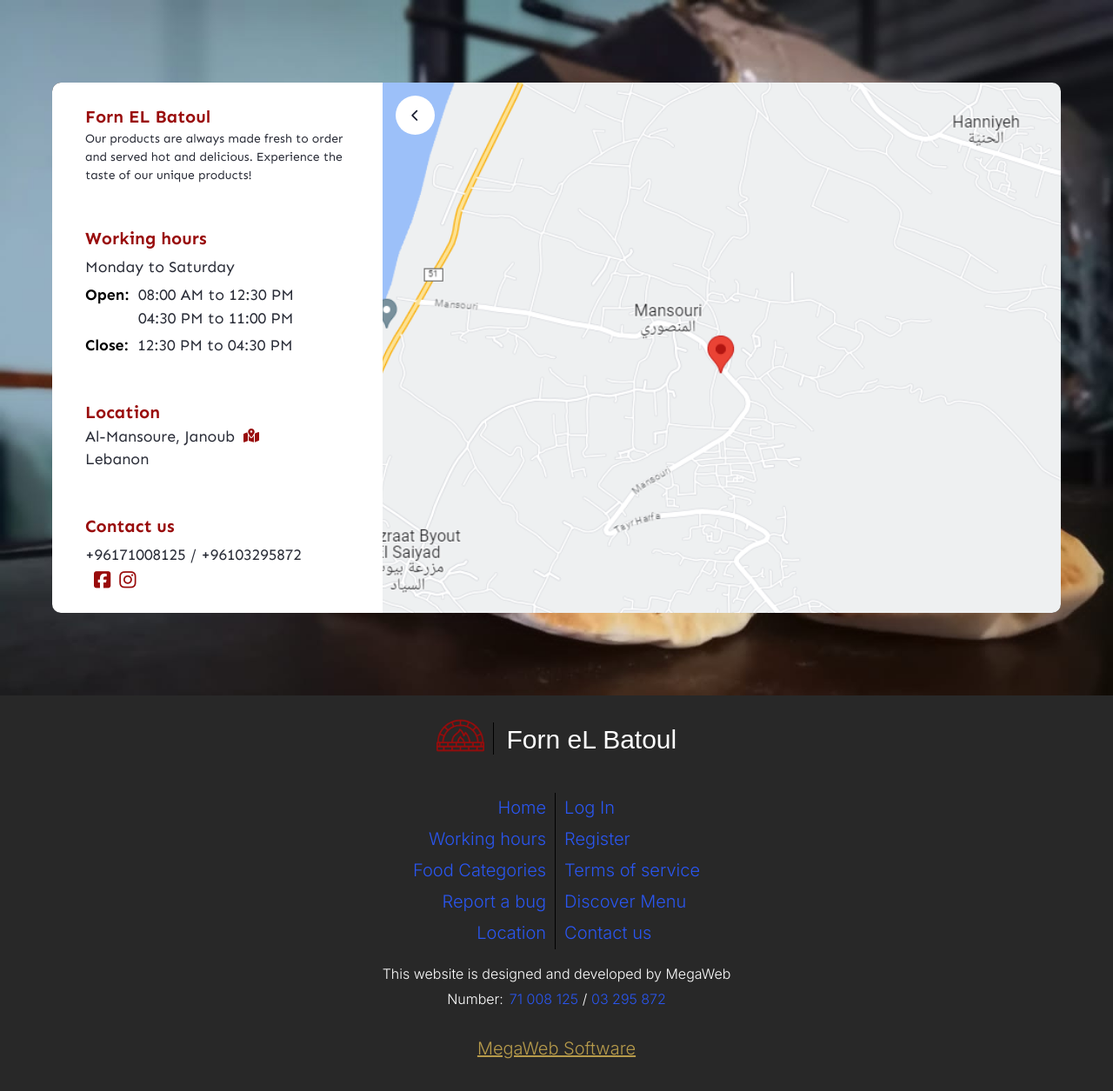
After one commit to karimammar135/forn_el_batoul, a Django app: page /contact_us in a window 1280 px wide. The commit adds this page. Shown: the whole page at 87% size. Run offline with Django 4.2, Linux system fonts and the light colour scheme; style sheets or scripts are compiled from the project's sources; some libraries are stand-ins or nearby versions.

Commit message:
add contact us page

```diff
--- /dev/null
+++ b/forn_el_batoul/static/forn_el_batoul/contact_us.css
@@ -0,0 +1,177 @@
+@import url("https://fonts.googleapis.com/css2?family=Sen:wght@400;700&display=swap");
+.body_container {
+  min-height: 100vh;
+  background-image: url("/static/forn_el_batoul/media/main-forn.jpeg");
+  background-size: cover;
+  background-repeat: no-repeat;
+  margin: 0;
+  /* flexbox */
+  display: flex;
+  justify-content: center;
+  align-items: center;
+}
+
+.main_container {
+  width: 100%;
+  max-width: 1160px;
+  height: 100%;
+  margin: 20px 10px 20px 10px;
+  border-radius: 10px;
+  background-color: #000000;
+  /* flexbox */
+  display: flex;
+}
+@media (min-width: 1500px) {
+  .main_container {
+    max-width: 1400px;
+  }
+}
+
+/* Information container */
+.information_container {
+  height: 610px;
+  width: 380px;
+  background-color: #ffffff;
+  border-radius: 10px 0 0 10px;
+  /* flexbox */
+  display: flex;
+  justify-content: space-around;
+  align-items: center;
+  flex-direction: column;
+  /* Container */
+  /* title */
+  /* description */
+  /* working hours */
+  /* End of working hours */
+  /* Location */
+  /* Contact us */
+}
+.information_container .container_1, .information_container .working_hours, .information_container .location, .information_container .contact_us {
+  width: 80%;
+  /* flexbox */
+  display: flex;
+  flex-direction: column;
+}
+.information_container .title {
+  color: #990C0C;
+  font-size: 20px;
+  font-family: "Sen", sans-serif;
+  font-weight: 700;
+}
+.information_container .description {
+  color: #292C37;
+  font-size: 14px;
+  font-family: "Sen", sans-serif;
+  font-weight: 400;
+}
+.information_container .working_hours .days {
+  color: #292C37;
+  font-size: 17.8px;
+  font-family: "Sen", sans-serif;
+  font-weight: 400;
+  margin: 5px 0 5px 0;
+}
+.information_container .working_hours .head {
+  color: #000000;
+  font-size: 17.8px;
+  font-family: "Sen", sans-serif;
+  font-weight: 700;
+  margin-right: 10px;
+}
+.information_container .working_hours .time {
+  color: #292C37;
+  font-size: 17.8px;
+  font-family: "Sen", sans-serif;
+  font-weight: 400;
+}
+.information_container .working_hours .open {
+  margin-bottom: 5px;
+  /* flexbox */
+  display: flex;
+}
+.information_container .working_hours .open div {
+  /* flexbox */
+  display: flex;
+  flex-direction: column;
+}
+.information_container .working_hours .close {
+  /* flexbox */
+  display: flex;
+}
+.information_container .details {
+  color: #292C37;
+  font-size: 17.8px;
+  font-family: "Sen", sans-serif;
+  font-weight: 400;
+}
+.information_container .location div {
+  /* flexbox */
+  display: flex;
+}
+.information_container .location div i {
+  color: #990C0C;
+  padding-top: 4px;
+  margin-left: 10px;
+}
+.information_container .contact_us span {
+  margin: 0px 0 5px 0;
+}
+.information_container .contact_us .social_media {
+  /* flexbox */
+  display: flex;
+}
+.information_container .contact_us .social_media i {
+  color: #990C0C;
+  font-size: 22px;
+  margin-left: 10px;
+}
+
+/* Map container */
+.map_container {
+  flex-grow: 1;
+  height: 610px;
+  border-radius: 0 10px 10px 0;
+  background-image: url("/static/forn_el_batoul/media/location.png");
+  background-repeat: no-repeat;
+  background-size: cover;
+  background-position: center;
+  /* return to home page anchor tag */
+}
+.map_container .return_btn {
+  margin: 15px 0 0 15px;
+  height: 45px;
+  width: 45px;
+  background-color: #FFFFFF;
+  border-radius: 50px;
+  text-decoration: none;
+  transition: background-color 0.5s;
+  /* flexbox */
+  display: flex;
+  justify-content: center;
+  align-items: center;
+}
+.map_container .return_btn i {
+  color: #181C2E;
+  font-size: 14px;
+}
+.map_container .return_btn:hover {
+  background-color: #990C0C;
+}
+
+/* small screens */
+@media (max-width: 790px) {
+  .main_container {
+    flex-direction: column-reverse;
+  }
+  .map_container {
+    height: 355px;
+    border-radius: 10px 10px 0 0;
+  }
+  .information_container {
+    border-radius: 0 0 10px 10px;
+    width: 100%;
+  }
+  .information_container .container_1, .information_container .working_hours, .information_container .location, .information_container .contact_us {
+    width: 87%;
+  }
+}/*# sourceMappingURL=contact_us.css.map */
--- /dev/null
+++ b/forn_el_batoul/static/forn_el_batoul/contact_us.scss
@@ -0,0 +1,200 @@
+
+@import url('https://fonts.googleapis.com/css2?family=Sen:wght@400;700&display=swap');
+
+.body_container {
+    min-height: 100vh;
+    background-image: url('/static/forn_el_batoul/media/main-forn.jpeg');
+    background-size: cover;
+    background-repeat: no-repeat;
+    margin: 0;
+
+    /* flexbox */
+    display: flex;
+    justify-content: center;
+    align-items: center;
+}
+
+.main_container {
+    width: 100%;
+    max-width: 1160px;
+    @media (min-width: 1500px){
+        max-width: 1400px;
+    }
+    height: 100%;
+    margin: 20px 10px 20px 10px;
+    border-radius: 10px;
+    background-color: #000000;
+
+    /* flexbox */
+    display: flex;
+
+}
+
+/* Information container */
+.information_container {
+    height: 610px;
+    width: 380px;
+    background-color: #ffffff;
+    border-radius: 10px 0 0 10px;
+
+    /* flexbox */
+    display: flex;
+    justify-content: space-around;
+    align-items: center;
+    flex-direction: column;
+
+    /* Container */
+    .container_1, .working_hours, .location, .contact_us{
+        width: 80%;
+        /* flexbox */
+        display: flex;
+        flex-direction: column;
+
+    }
+
+    /* title */
+    .title {
+        color: #990C0C;
+        font-size: 20px;
+        font-family: 'Sen', sans-serif;
+        font-weight: 700;
+    }
+
+    /* description */
+    .description{
+        color: #292C37;
+        font-size: 14px;
+        font-family: 'Sen', sans-serif;
+        font-weight: 400;
+    }
+
+    /* working hours */
+    .working_hours {
+        .days {
+            color: #292C37;
+            font-size: 17.8px;
+            font-family: 'Sen', sans-serif;
+            font-weight: 400;
+            margin: 5px 0 5px 0;
+        }
+        .head {
+            color: #000000;
+            font-size: 17.8px;
+            font-family: 'Sen', sans-serif;
+            font-weight: 700;
+            margin-right: 10px;
+        }
+        .time {
+            color: #292C37;
+            font-size: 17.8px;
+            font-family: 'Sen', sans-serif;
+            font-weight: 400;
+        }
+        .open {
+            margin-bottom: 5px;
+            /* flexbox */
+            display: flex;
+            div {
+                /* flexbox */
+                display: flex;
+                flex-direction: column;
+            }
+        }
+        .close {
+            /* flexbox */
+            display: flex;
+        }
+    }
+    /* End of working hours */
+
+    .details {
+        color: #292C37;
+        font-size: 17.8px;
+        font-family: 'Sen', sans-serif;
+        font-weight: 400;
+    }
+
+    /* Location */
+    .location {
+        div {
+            /* flexbox */
+            display: flex;
+
+            i {
+                color: #990C0C;
+                padding-top: 4px;
+                margin-left: 10px;
+            }
+        }
+    }
+
+    /* Contact us */
+    .contact_us {
+        span{
+            margin: 0px 0 5px 0;
+        }
+        .social_media {
+            /* flexbox */
+            display: flex;
+
+            i {
+                color: #990C0C;
+                font-size: 22px;
+                margin-left: 10px;
+            }
+        }
+    }
+}
+
+/* Map container */
+.map_container {
+    flex-grow: 1;
+    height: 610px;
+    border-radius: 0 10px 10px 0;
+    background-image: url('/static/forn_el_batoul/media/location.png');
+    background-repeat: no-repeat;
+    background-size: cover;
+    background-position: center;
+
+    /* return to home page anchor tag */
+    .return_btn {
+        margin: 15px 0 0 15px;
+        height: 45px;
+        width: 45px;
+        background-color: #FFFFFF;
+        border-radius: 50px;
+        text-decoration: none;
+        transition: background-color 0.5s;
+
+        /* flexbox */
+        display: flex;
+        justify-content: center;
+        align-items: center;
+        i {
+            color: #181C2E;
+            font-size: 14px;
+        }
+    }
+    .return_btn:hover {
+        background-color: #990C0C;
+    }
+
+}
+
+/* small screens */
+@media (max-width: 790px) {
+    .main_container{
+        flex-direction: column-reverse;
+    }
+    .map_container {
+        height: 355px;
+        border-radius: 10px 10px 0 0;
+    }
+    .information_container {
+        border-radius: 0 0 10px 10px;
+        width: 100%;
+        .container_1, .working_hours, .location, .contact_us{
+            width: 87%;
+        }
+    }
+}
--- /dev/null
+++ b/forn_el_batoul/templates/forn_el_batoul/contact_us.html
@@ -0,0 +1,77 @@
+{% extends 'forn_el_batoul/layout.html' %}
+
+{% load static %}
+
+{% block title %}Contact Us{% endblock %}
+
+{% block head %}
+    <link href="{% static 'forn_el_batoul/contact_us.css' %}" rel="stylesheet">
+{% endblock %}
+
+{% block body %}
+    <!-- Identifying which page -->
+    <input type="hidden" name="page" value="contact_us">
+
+    <!-- Body container -->
+    <div class="body_container">
+        <!-- Main container -->
+        <div class="main_container">
+            <!-- Information container -->
+            <div class="information_container">
+                <!-- Container 1 -->
+                <div class="container_1">
+                    <span class="title">Forn EL Batoul</span>
+                    <span class="description">Our products are always made fresh to order and served hot and delicious. Experience the taste of our unique products!</span>
+                </div>
+                <!-- Working hours -->
+                <div class="working_hours">
+                    <span class="title">Working hours</span>
+                    <span class="days">Monday to Saturday</span>
+                    <!--  Open -->
+                    <div class="open">
+                        <span class="head">Open:</span>
+                        <div>
+                            <span class="time">08:00 AM to 12:30 PM</span>
+                            <span class="time">04:30 PM to 11:00 PM</span>
+                        </div>
+                    </div>
+
+                    <!-- Close -->
+                    <div class="close">
+                        <span class="head">Close:</span>
+                        <span class="time">12:30 PM to 04:30 PM</span>
+                    </div>
+                </div>
+                <!-- Location -->
+                <div class="location">
+                    <span class="title">Location</span>
+                    <div>
+                        <span class="details">Al-Mansoure, Janoub</span>
+                        <i class="fa-solid fa-map-location-dot"></i>
+                    </div>
+                    <span class="details">Lebanon</span>
+                </div>
+                <!-- Contact us -->
+                <div class="contact_us">
+                    <span class="title">Contact us</span>
+                    <!-- Phone numbers -->
+                    <span class="details">+96171008125 / +96103295872</span>
+                    <!-- Social Media -->
+                    <div class="social_media">
+                        <a><i class="fa-brands fa-square-facebook"></i></a>
+                        <a target="_blank" href="https://www.instagram.com/hasanamar99/"><i class="fa-brands fa-instagram"></i></a>
+                    </div>
+                </div>
+            </div>
+
+            <!-- Map container -->
+            <div class="map_container">
+                <!-- Return to home page -->
+                <a href="{% url 'home' %}" class="return_btn">
+                    <i class="fa-solid fa-chevron-left"></i>
+                </a>
+            </div>
+        </div>
+        <!-- End of main container -->
+    </div>
+{% endblock %}
--- a/forn_el_batoul/templates/forn_el_batoul/home.html
+++ b/forn_el_batoul/templates/forn_el_batoul/home.html
@@ -89,7 +89,7 @@
               <i class="fa-solid fa-bars-staggered dropbtn" style="display: none;" id="dropbtn_open"></i>
 
               <div id="myDropdown" class="dropdown-content">
-                  <a class="drop_1" href="{% url 'home' %}">Contact us</a>
+                  <a class="drop_1" href="{% url 'contact_us' %}">Contact us</a>
                   <a class="drop_2" href="{% url 'home' %}">Delivery</a>
                   <a class="drop_3" href="{% url 'home' %}">Location</a>
                   <a class="drop_4" href="{% url 'index' %}">Change language</a>
--- a/forn_el_batoul/urls.py
+++ b/forn_el_batoul/urls.py
@@ -6,4 +6,5 @@
     path("", views.index, name="index"),
     path("homes", views.home, name="home"),
     path("main_menu", views.main_menu, name="main_menu"),
+    path("contact_us", views.contact_us, name="contact_us")
 ]
--- a/forn_el_batoul/views.py
+++ b/forn_el_batoul/views.py
@@ -77,3 +77,9 @@
             "pastries": pastries,
             "searched": "none"
         })
+
+
+# Contact us view
+def contact_us(request):
+    # Return contact html page
+    return render(request, 'forn_el_batoul/contact_us.html')
```
Also changed, not shown: forn_el_batoul/static/forn_el_batoul/media/location.png (added), 1 other file.
